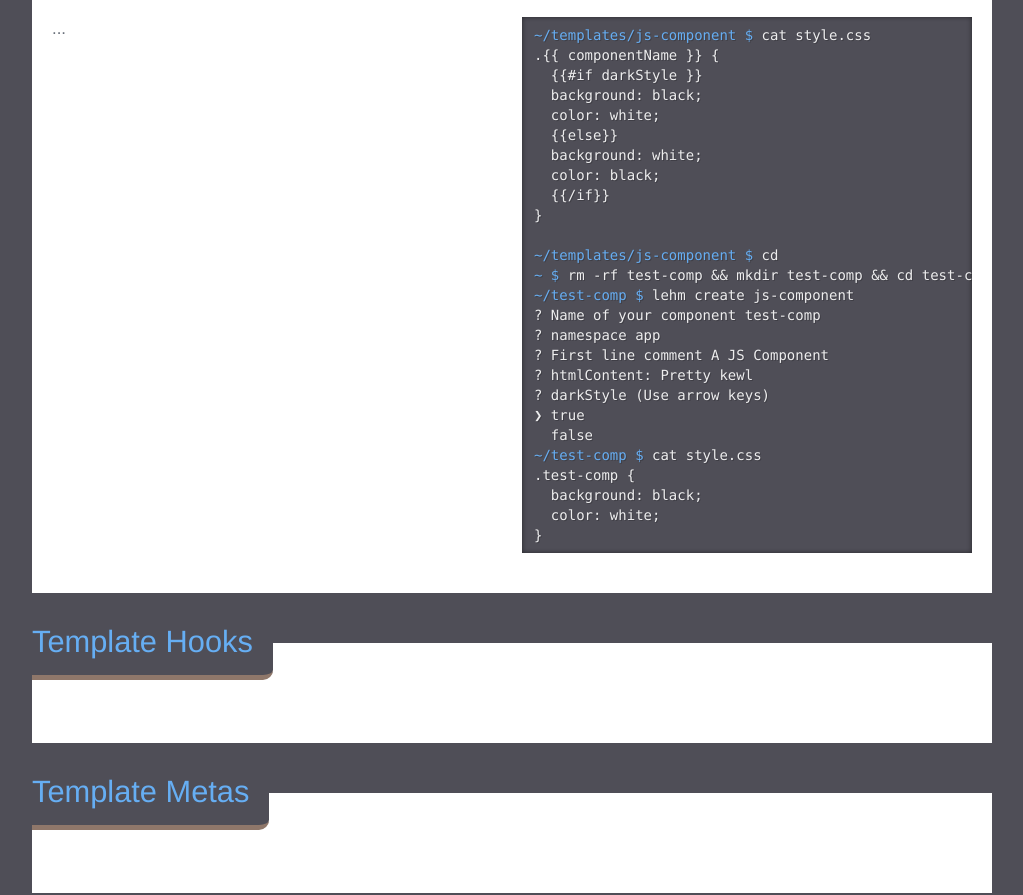
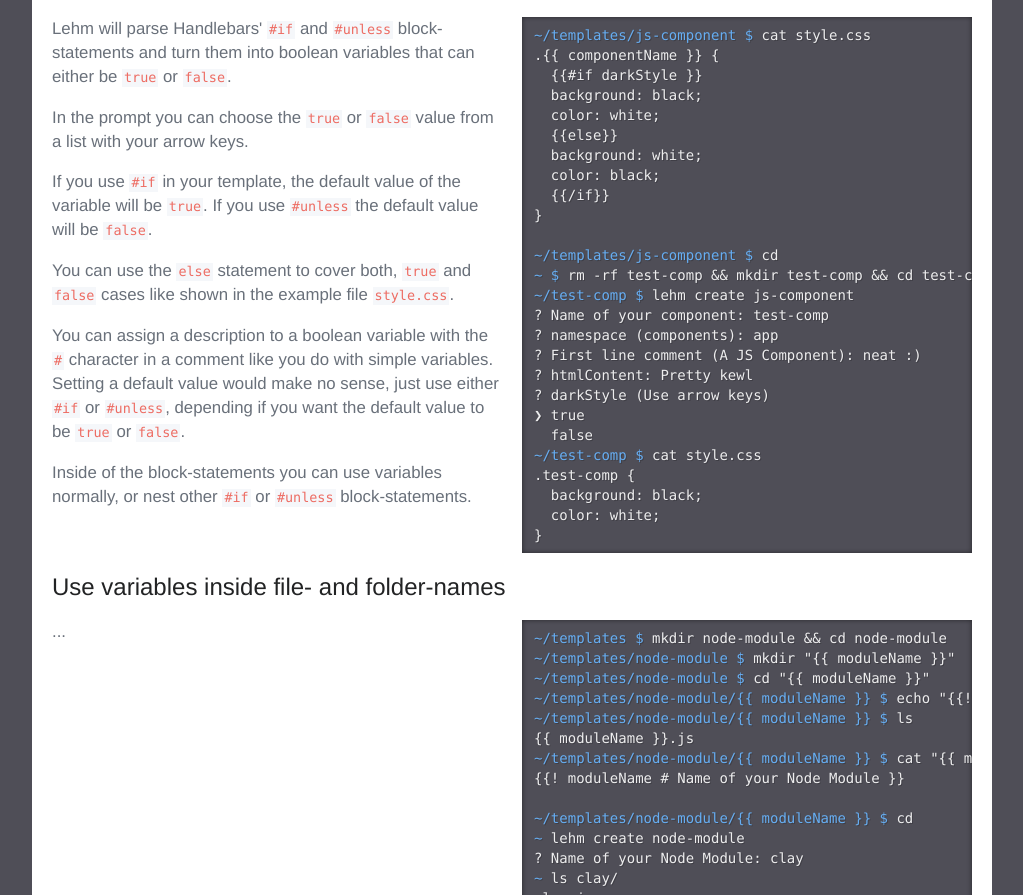
Before and after one commit to mustardamus/lehm, a website: page docs/index.html in a window 1280 px wide. Shown: the part 2957-3852 px from the top of the page, without its empty margins (128-1151 px from the left). Drawn offline with Linux system fonts and the light colour scheme.

Commit message:
docs of boolean variables, spec of variables in files and folder names

```diff
--- a/docs/index.html
+++ b/docs/index.html
@@ -134,7 +134,8 @@ Saved.</pre>
           parse and transform the templates. By default the delimiters are
           <code>{{ }}</code>, but you can change them if they clash with the
           content of your templates. See how in the
-          <a href="#configuration">Configuration</a> section.
+          <a href="#configuration">Configuration</a> or
+          <a href="#metas">Template Metas</a> section.
         </p>
 
         <h4 class="title is-4">Create template directory</h4>
@@ -147,10 +148,10 @@ Saved.</pre>
             </p>
             <p>
               We create it in the default
-              Templates Directory, which is in the Home folder of the current user,
-              under the sub-directory <code>~/templates</code>. Again, you can
-              <a href="#configuration">configure it</a> if you want it to be in
-              another path.
+              Templates Directory, which is in the Home folder of the current
+              user, under the sub-directory <code>~/templates</code>. Again, you
+              can <a href="#configuration">configure it</a> if you want it to be
+              in another path.
             </p>
             <p>
               Lets use the <code>lehm list</code> command to check if the newly
@@ -243,7 +244,9 @@ js-component: component.js | style.css | template.html</pre>
           </div>
         </div>
 
-        <h4 class="title is-4">Using, re-using and declaring Variables on the fly</h4>
+        <h4 class="title is-4">
+          Using, re-using and declaring Variables on the fly
+        </h4>
 
         <div class="columns">
           <div class="column is-6">
@@ -308,12 +311,44 @@ js-component: component.js | style.css | template.html</pre>
           </div>
         </div>
 
-        <h4 class="title is-4">Boolean Variables with <code>#if</code> and <code>#unless</code></h4>
+        <h4 class="title is-4">
+          Boolean Variables with <code>#if</code> and <code>#unless</code>
+        </h4>
 
         <div class="columns">
           <div class="column is-6">
             <p>
-              ...
+              Lehm will parse Handlebars' <code>#if</code> and
+              <code>#unless</code> block-statements and turn them into boolean
+              variables that can either be <code>true</code> or
+              <code>false</code>.
+            </p>
+            <p>
+              In the prompt you can choose the <code>true</code> or
+              <code>false</code> value from a list with your arrow keys.
+            </p>
+            <p>
+              If you use <code>#if</code> in your template, the default value of
+              the variable will be <code>true</code>. If you use
+              <code>#unless</code> the default value will be <code>false</code>.
+            </p>
+            <p>
+              You can use the <code>else</code> statement to cover both,
+              <code>true</code> and <code>false</code> cases like shown in the
+              example file <code>style.css</code>.
+            </p>
+            <p>
+              You can assign a description to a boolean variable with the
+              <code>#</code> character in a comment like you do with simple
+              variables. Setting a default value would make no sense, just use
+              either <code>#if</code> or <code>#unless</code>, depending if you
+              want the default value to be <code>true</code> or
+              <code>false</code>.
+            </p>
+            <p>
+              Inside of the block-statements you can use variables normally, or
+              nest other <code>#if</code> or <code>#unless</code>
+              block-statements.
             </p>
           </div>
           <div class="column is-6">
@@ -331,9 +366,9 @@ js-component: component.js | style.css | template.html</pre>
 <span>~/templates/js-component $</span> cd
 <span>~ $</span> rm -rf test-comp &amp;&amp; mkdir test-comp &amp;&amp; cd test-comp
 <span>~/test-comp $</span> lehm create js-component
-? Name of your component test-comp
-? namespace app
-? First line comment A JS Component
+? Name of your component: test-comp
+? namespace (components): app
+? First line comment (A JS Component): neat :)
 ? htmlContent: Pretty kewl
 ? darkStyle (Use arrow keys)
 ❯ true
@@ -345,6 +380,36 @@ js-component: component.js | style.css | template.html</pre>
 }</pre>
           </div>
         </div>
+
+        <h4 class="title is-4">
+          Use variables inside file- and folder-names
+        </h4>
+
+        <div class="columns">
+          <div class="column is-6">
+            <p>
+              ...
+            </p>
+          </div>
+          <div class="column is-6">
+            <pre><span>~/templates $</span> mkdir node-module &amp;&amp; cd node-module
+<span>~/templates/node-module $</span> mkdir "{{ moduleName }}"
+<span>~/templates/node-module $</span> cd "{{ moduleName }}"
+<span>~/templates/node-module/{{ moduleName }} $</span> echo "{{! moduleName # Name of your Node Module }}">"{{ moduleName }}.js"
+<span>~/templates/node-module/{{ moduleName }} $</span> ls
+{{ moduleName }}.js
+<span>~/templates/node-module/{{ moduleName }} $</span> cat "{{ moduleName }}.js"
+{{! moduleName # Name of your Node Module }}
+
+<span>~/templates/node-module/{{ moduleName }} $</span> cd
+<span>~</span> lehm create node-module
+? Name of your Node Module: clay
+<span>~</span> ls clay/
+clay.js
+</pre>
+          </div>
+        </div>
+
       </div>
 
       <div id="hooks" class="content section">
```
